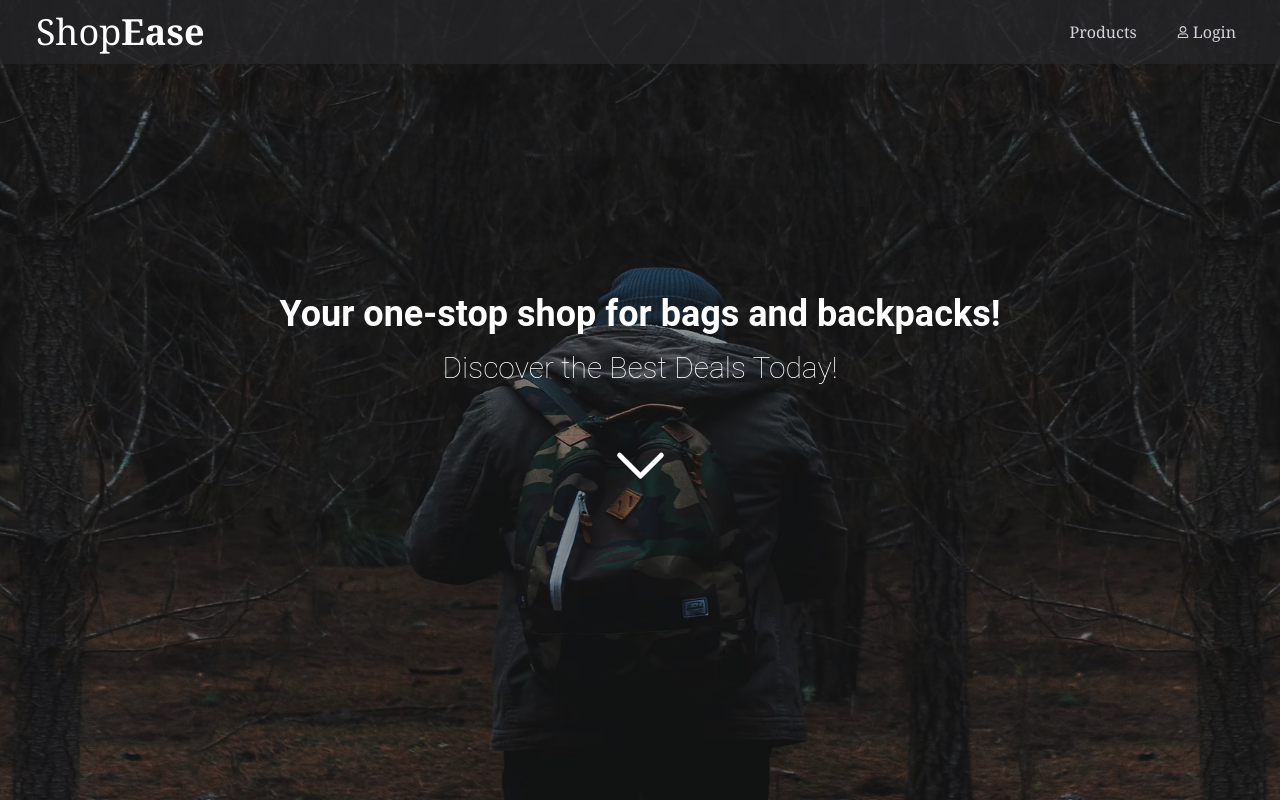
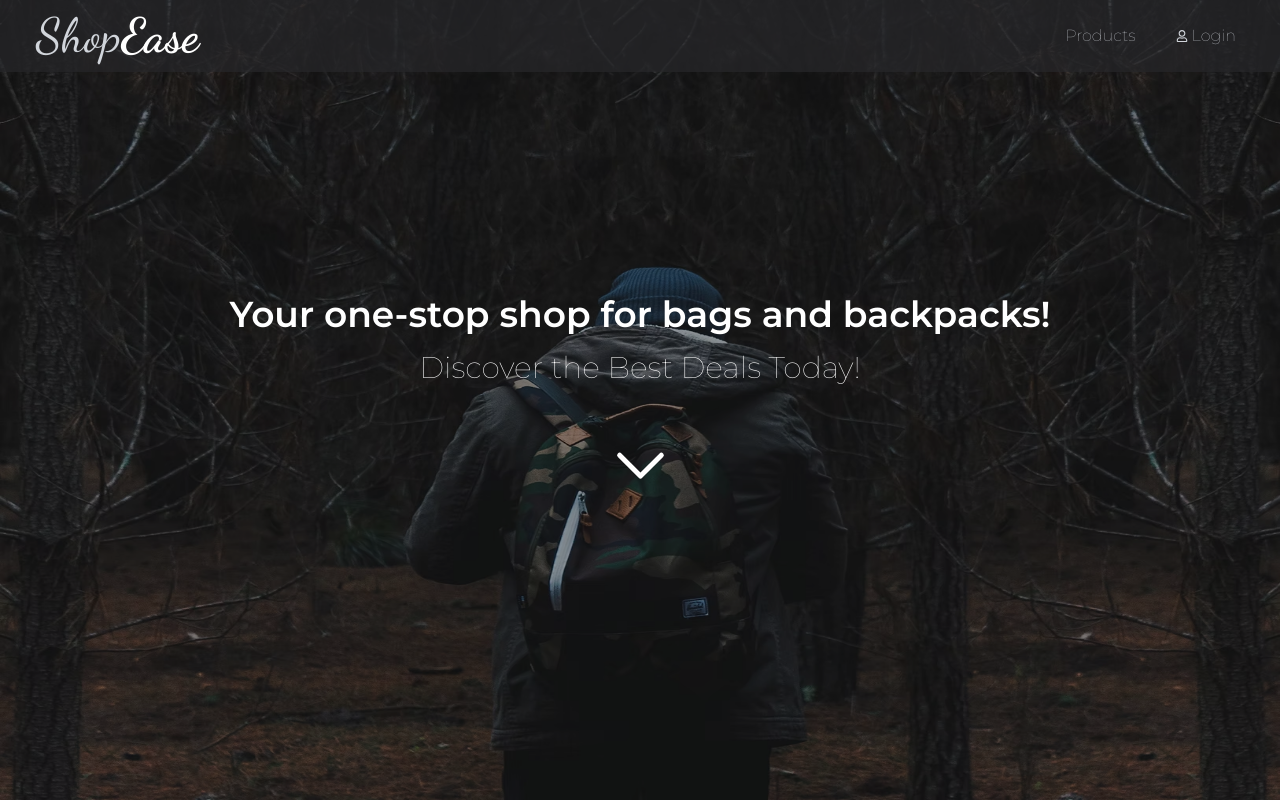
Before and after one commit to locbuigia/shop-ease-web-app, a React (Vite) app: page / in a window 1280 px wide. Shown: the top 800 px of the page. Built offline with nearby package versions, Linux system fonts and the light colour scheme.

Commit message:
Added new fonts

```diff
--- a/index.html
+++ b/index.html
@@ -2,6 +2,12 @@
 <html lang="en" class="scroll-smooth min-w-60">
   <head>
     <meta charset="UTF-8" />
+    <link rel="preconnect" href="https://fonts.googleapis.com" />
+    <link rel="preconnect" href="https://fonts.gstatic.com" crossorigin />
+    <link
+      href="https://fonts.googleapis.com/css2?family=Dancing+Script:wght@400..700&family=Montserrat:ital,wght@0,100..900;1,100..900&display=swap"
+      rel="stylesheet"
+    />
     <link rel="icon" type="image/svg+xml" href="/vite.svg" />
     <meta name="viewport" content="width=device-width, initial-scale=1.0" />
     <title>ShopEase</title>
--- a/src/components/AboutUs.jsx
+++ b/src/components/AboutUs.jsx
@@ -5,12 +5,12 @@ const AboutUs = () => {
   return (
     <div className="relative w-full h-3/5">
       <img className="w-full h-[40rem]" src={backgroundImg} />
-      <div className="absolute bottom-0 h-full flex w-full md:w-1/2 items-center justify-center bg-black bg-opacity-70 min-w-60 font-sans">
+      <div className="absolute bottom-0 h-full flex w-full md:w-1/2 items-center justify-center bg-black bg-opacity-70 min-w-60">
         <div className="text-center leading-loose px-8">
           <h1 className="text-zinc-300 text-xl md:text-2xl mb-8 font-semibold tracking-widest">
             ABOUT US
           </h1>
-          <h1 className="text-zinc-300 text-sm md:text-lg font-thin  tracking-widest">
+          <h1 className="text-zinc-300 text-sm md:text-lg font-thin tracking-widest">
             Lorem ipsum dolor sit amet, consectetur adipiscing elit, sed do
             eiusmod tempor incididunt ut labore et dolore magna aliqua. Ut enim
             ad minim veniam, quis nostrud exercitation ullamco laboris nisi ut
--- a/src/components/Favorites.jsx
+++ b/src/components/Favorites.jsx
@@ -8,7 +8,7 @@ const Favorites = () => {
       <a name="favorites" />
       <div className="bg-black text-white w-full text-center py-12 justify-items-center">
         <h1 className="text-4xl font-serif">Our Favorites</h1>
-        <div className="grid grid-cols-1 md:grid-cols-2 xl:grid-cols-4 w-11/12 justify-items-center font-serif">
+        <div className="grid grid-cols-1 md:grid-cols-2 xl:grid-cols-4 w-11/12 justify-items-center ">
           {items.map(
             (item) => item.isFavorite && <Product key={item.id} item={item} />
           )}
--- a/src/components/Footer.jsx
+++ b/src/components/Footer.jsx
@@ -4,7 +4,7 @@ import { FaArrowUp, FaGithub, FaLinkedin } from "react-icons/fa";
 const Footer = () => {
   return (
     <>
-      <div className="bg-zinc-800 text-white font-thin font-sans w-full text-center py-4">
+      <div className="bg-zinc-800 text-white  w-full text-center py-4">
         <div className="lg:mx-64 md:mx-24 sm:mx-8">
           <div className="flex justify-center">
             <a href="#top">
--- a/src/components/Hero.jsx
+++ b/src/components/Hero.jsx
@@ -6,12 +6,12 @@ const Hero = () => {
   return (
     <section className="w-full">
       <img className="w-full h-screen" src={backgroundImg} />
-      <div className="absolute inset-0 flex items-center justify-center bg-black bg-opacity-40 font-sans">
+      <div className="absolute inset-0 flex items-center justify-center bg-black bg-opacity-40 ">
         <div className="text-center leading-loose">
           <h1 className="text-white text-xl md:text-4xl font-semibold">
             Your one-stop shop for bags and backpacks!
           </h1>
-          <h1 className="text-white text-lg md:text-3xl font-thin mt-4">
+          <h1 className="text-white text-lg md:text-3xl mt-4 font-thin">
             Discover the Best Deals Today!
           </h1>
           <a href="#favorites">
--- a/src/components/Navbar.jsx
+++ b/src/components/Navbar.jsx
@@ -47,8 +47,8 @@ const Navbar = () => {
 
   const linkClass = ({ isActive }) =>
     isActive
-      ? "bg-gray-600 text-white rounded-md px-3 py-2 mr-4 font-thin"
-      : "text-gray-300 hover:bg-gray-600 hover:text-white rounded-md px-3 py-2 mr-4 font-thin";
+      ? "bg-gray-600 text-white rounded-md px-3 py-2 mr-4"
+      : "text-gray-300 hover:bg-gray-600 hover:text-white rounded-md px-3 py-2 mr-4";
 
   const handleSignOut = () => {
     dispatch(updateUserName(""));
@@ -59,14 +59,17 @@ const Navbar = () => {
 
   return (
     <header
-      className={`font-serif bg-zinc-800 bg-opacity-70 py-2 px-4 fixed w-full top-0 z-10 transition-transform duration-300 ${
+      className={`bg-zinc-800 bg-opacity-70 py-2 px-4 fixed w-full top-0 z-10 transition-transform duration-300 ${
         showNavBar && !showLoginModal ? "translate-y-0" : "-translate-y-full"
       }`}
     >
       <div className="flex justify-between items-center w-full">
-        <NavLink to="/" className="flex mx-5 my-1 text-white">
-          <h1 className="text-4xl font-thin">Shop</h1>
-          <h1 className="text-4xl font-bold">Ease</h1>
+        <NavLink
+          to="/"
+          className="flex mx-5 my-1 text-white font-serif text-5xl"
+        >
+          <h1 className="text-gray-300">Shop</h1>
+          <h1 className="font-bold">Ease</h1>
         </NavLink>
         <nav className="font-thin flex">
           <NavLink
@@ -85,7 +88,7 @@ const Navbar = () => {
               className="text-gray-300 hover:bg-gray-600 hover:text-white rounded-md px-3 py-2 mr-4"
               onClick={() => dispatch(setShowLoginModal(!showLoginModal))}
             >
-              <div className="flex justify-center items-center  font-thin">
+              <div className="flex justify-center items-center ">
                 <FaRegUser size={12} className="mr-1" />
                 Login
               </div>
@@ -96,7 +99,7 @@ const Navbar = () => {
               className="text-gray-300 hover:bg-gray-600 hover:text-white rounded-md px-3 py-2 mr-4"
               onClick={handleSignOut}
             >
-              <div className="flex justify-center items-center  font-thin">
+              <div className="flex justify-center items-center ">
                 <FaRegUser size={12} className="mr-1" />
                 {userName}
               </div>
--- a/src/components/Product.jsx
+++ b/src/components/Product.jsx
@@ -7,9 +7,7 @@ const Product = ({ item }) => {
       className="flex flex-col justify-center items-center w-96 h-96 hover:scale-110 transition-transform duration-300 my-12"
     >
       <img className="p-12" src={item.image} />
-      <h1 className="text-sm md:text-2xl font-thin">
-        {item.name.toUpperCase()}
-      </h1>
+      <h1 className="text-sm md:text-2xl">{item.name.toUpperCase()}</h1>
       <p className="text-sm md:text-base mt-2 font-thin">${item.price}</p>
     </div>
   );
--- a/src/components/ProductFilter.jsx
+++ b/src/components/ProductFilter.jsx
@@ -79,7 +79,7 @@ const ProductFilter = () => {
   };
 
   return (
-    <div className="text-white mx-9 pt-5 leading-loose tracking-wide">
+    <div className="text-white mx-9 pt-5 leading-loose tracking-wide font-thin">
       <div className="flex font-thin text-base mb-10 items-center">
         <button onClick={() => navigate("/")}>
           <h1 className="mr-2 hover:text-gray-400">Home</h1>
@@ -87,7 +87,7 @@ const ProductFilter = () => {
         <FaChevronRight className="mr-2" />
         <h1>Products</h1>
       </div>
-      <h1 className="font-semibold">Browse by</h1>
+      <h1 className="font-bold">Browse by</h1>
       <p className="text-gray-500">___________________</p>
       <div className="flex flex-col items-start">
         <button
@@ -123,7 +123,7 @@ const ProductFilter = () => {
           Travel bags
         </button>
       </div>
-      <h1 className="font-semibold mt-16">Filter by</h1>
+      <h1 className="font-bold mt-16">Filter by</h1>
       <p className="text-gray-500">___________________</p>
       <h1>Price</h1>
       <div>
--- a/src/components/ProductSort.jsx
+++ b/src/components/ProductSort.jsx
@@ -20,7 +20,9 @@ const ProductSort = () => {
     const items = [...displayedItems];
     switch (e.target.value) {
       case PRODUCT_SORT_TYPE_RECOMMENDED:
-        dispatch(setProducts(items));
+        dispatch(
+          setProducts(items.sort((a, b) => a.name.localeCompare(b.name)))
+        );
         break;
       case PRODUCT_SORT_TYPE_PRICE_LOW_TO_HIGH:
         dispatch(setProducts(items.sort((a, b) => a.price - b.price)));
@@ -42,9 +44,9 @@ const ProductSort = () => {
   };
 
   return (
-    <div className="flex mx-20 justify-between">
+    <div className="flex mx-20 justify-between items-center font-thin">
       <h1>{displayedItems.length} products</h1>
-      <div className="flex items-center font-serif font-thin hover:text-gray-400">
+      <div className="flex items-center hover:text-gray-400">
         <h1>Sort by: </h1>
         <select
           id="filter"
--- a/src/components/ProductType.jsx
+++ b/src/components/ProductType.jsx
@@ -21,7 +21,7 @@ const ProductType = () => {
   };
 
   return (
-    <div className="w-full h-full grid grid-cols-3 font-serif text-white tracking-widest">
+    <div className="w-full h-full grid grid-cols-3 text-white tracking-widest">
       <a
         href="#top"
         onClick={() => handleOnClick(BAG_TYPE_BACKPACK)}
--- a/src/pages/ProductsPage.jsx
+++ b/src/pages/ProductsPage.jsx
@@ -10,7 +10,7 @@ const ProductsPage = () => {
   return (
     <>
       <a name="top" />
-      <div className="flex bg-black font-thin w-full py-20 font-serif">
+      <div className="flex bg-black w-full py-20 ">
         <ProductFilter />
         <div className="text-white flex flex-col w-10/12 mt-24">
           <h1 className="text-5xl mb-8 ml-20">All Products</h1>
--- a/tailwind.config.js
+++ b/tailwind.config.js
@@ -4,7 +4,8 @@ export default {
   theme: {
     extend: {
       fontFamily: {
-        sans: ["Roboto", "sans-serif"],
+        sans: ["Montserrat", "sans"],
+        serif: ["Dancing Script", "serif"],
       },
       gridTemplateColumns: {
         "70/30": "70% 28%",
```
